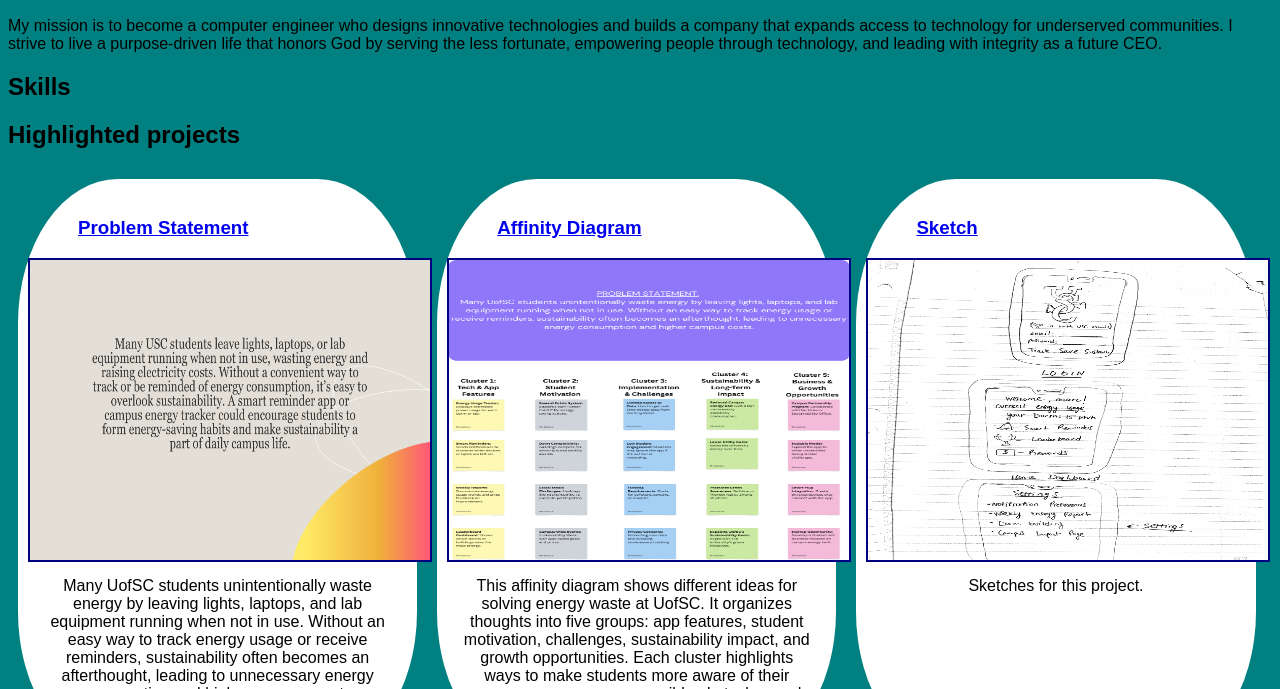
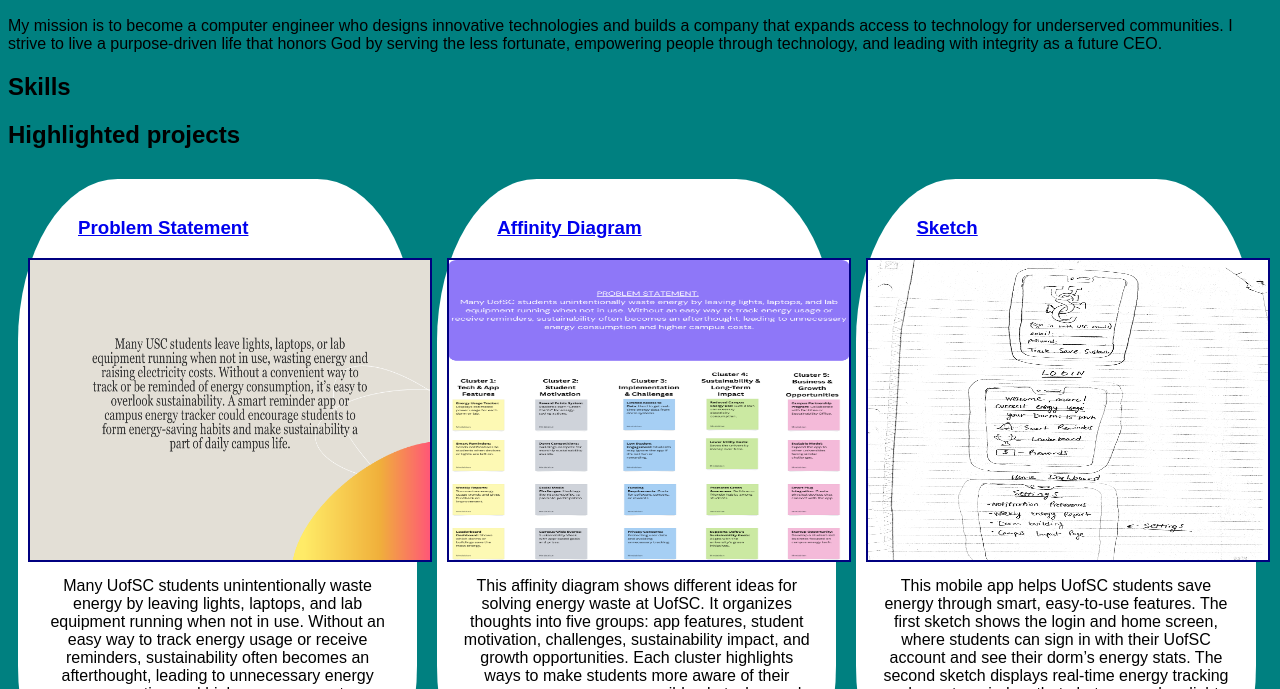
Before and after one commit to ndabraham1/ndabraham1.github.io, a plain HTML site: page index.html in a window 1280 px wide. Shown: the part 111-800 px from the top of the page. Drawn offline with Linux system fonts and the light colour scheme.

Commit message:
description

```diff
--- a/index.html
+++ b/index.html
@@ -38,7 +38,8 @@ people through technology, and leading with integrity as a future CEO.</p>
 <section class="project">
   <a href="Sketch.pdf"><h3>Sketch</h3></a>
   <a href="Sketch.pdf".pdf><img  src ="Sketch.png"></a>
-  <p>Sketches for this project.</p>
+  <p>This mobile app helps UofSC students save energy through smart, easy-to-use features. The first sketch shows the login and home screen, where students can sign in with their UofSC account and see their dorm’s energy stats. The second sketch displays real-time energy tracking and smart reminders that alert users when lights or devices are left on.
+    The final sketch highlights the rewards and competition system, where students earn points for saving energy and join dorm challenges to promote sustainability across campus.</p>
 </section>
 </div>
         </div>
```
